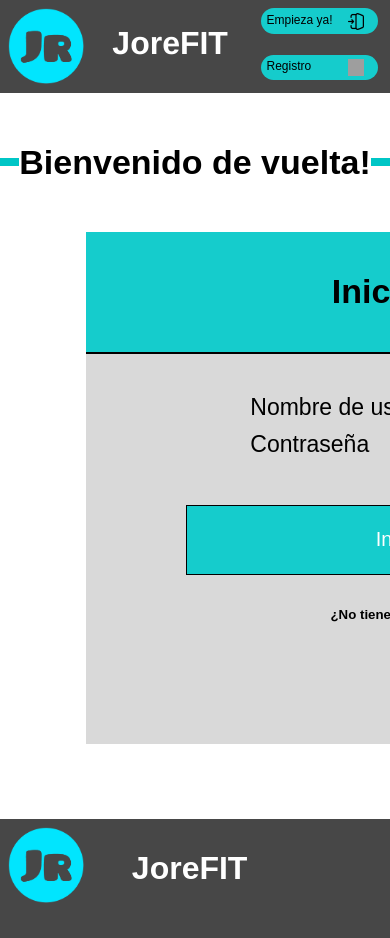
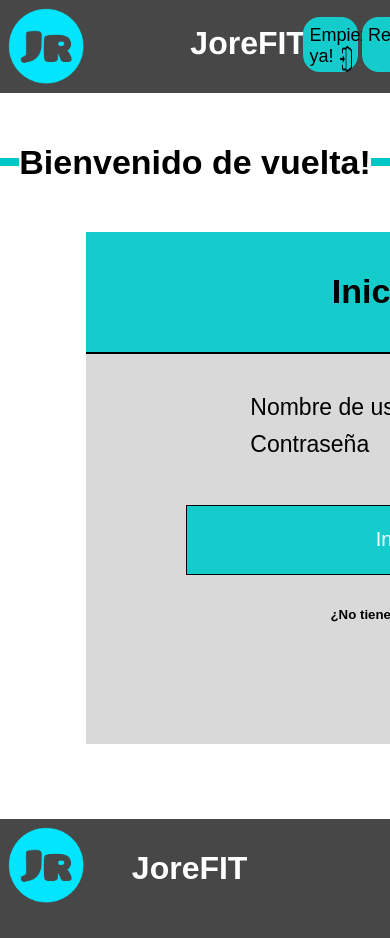
Before and after one commit to JoanCasanovasSalvatella/JoreFit, an Angular app: page /login in a window 390 px wide. Shown: the top 938 px of the page. Built offline with nearby package versions, Linux system fonts and the light colour scheme; grey boxes are pictures that could not be loaded.

Commit message:
jorefit index para mobil

```diff
--- a/src/app/app.component.css
+++ b/src/app/app.component.css
@@ -31,7 +31,8 @@ h1.title{
 }
 
 div.gestion{
-  margin-left: 20vw;
+  margin-left: 18vw;
+  display: flex;
 }
 
 button.gestiones{
@@ -39,8 +40,8 @@ button.gestiones{
   margin-right: 1vw; /*Disseño responsive*/
   padding-top: 1vh;
   padding-bottom: 1vh;
-  width: 15vw;
-  height: 6.5vh;
+  width: 14vw;
+  height: 5vh;
   text-align: left;
   background-color: #15CCCC;
   color: black;
@@ -51,6 +52,10 @@ button.gestiones{
   min-height: 6.5vh;
 }
 
+button.gestiones:hover{
+  color: white;
+}
+
 .login, .signin{
   width: 3vw;
   height: 3vh;
@@ -58,27 +63,41 @@ button.gestiones{
   display: flex;
 }
 
-@media (max-width: 480px) {
+.login:hover, .signin:hover{
+  width: 3vw;
+  height: 3vh;
+  float: right;
+  display: flex;
+}
+
+@media (max-width: 320px){
+  .header{
+    max-width: 165.3vw;
+    width: 165.3vw;
+  }
+
   div.gestion{
-    margin-left: 7vw;
+    margin-left: 0;
     display: grid;
     gap: 0;
+    background-color:#474747;
+    padding-left: 65.5vw;
   }
 
   button.gestiones{
     margin-top: 1vh;
-    margin-right: 1vw; /*Disseño responsive*/
+    margin-right: 1vw;
     padding-top: 0.5vh;
     padding-bottom: 0.5vh;
-    width: 30vw;
-    height: 2vh;
-    text-align: left;
+    width: 35vw;
+    height: 4vh;
+    text-align: center;
     background-color: #15CCCC;
     color: black;
     border: none;
     border-radius: 2vh;
-    font-size: 12px;
-    min-width: 10vw;
+    font-size: 14px;
+    min-width: 12vw;
     min-height: 3vh;
   }
 
@@ -89,17 +108,15 @@ button.gestiones{
     margin-right: 2vw;
   }
 
-  /*Propiedades del titulo de la app para mobil*/
   h1.title{
-    width: 11vw;
+    width: 100%;
     height: 11vh;
     text-align: center;
     margin-top: 3vh;
     color: white;
-    /*font-family: Impact*/
     font-family: Helvetica;
-    margin-left: 5vw;
-    margin-right: 20vw;
+    margin-left: 0;
+    margin-right: 0;
     min-height: 9vh;
   }
 }
```
